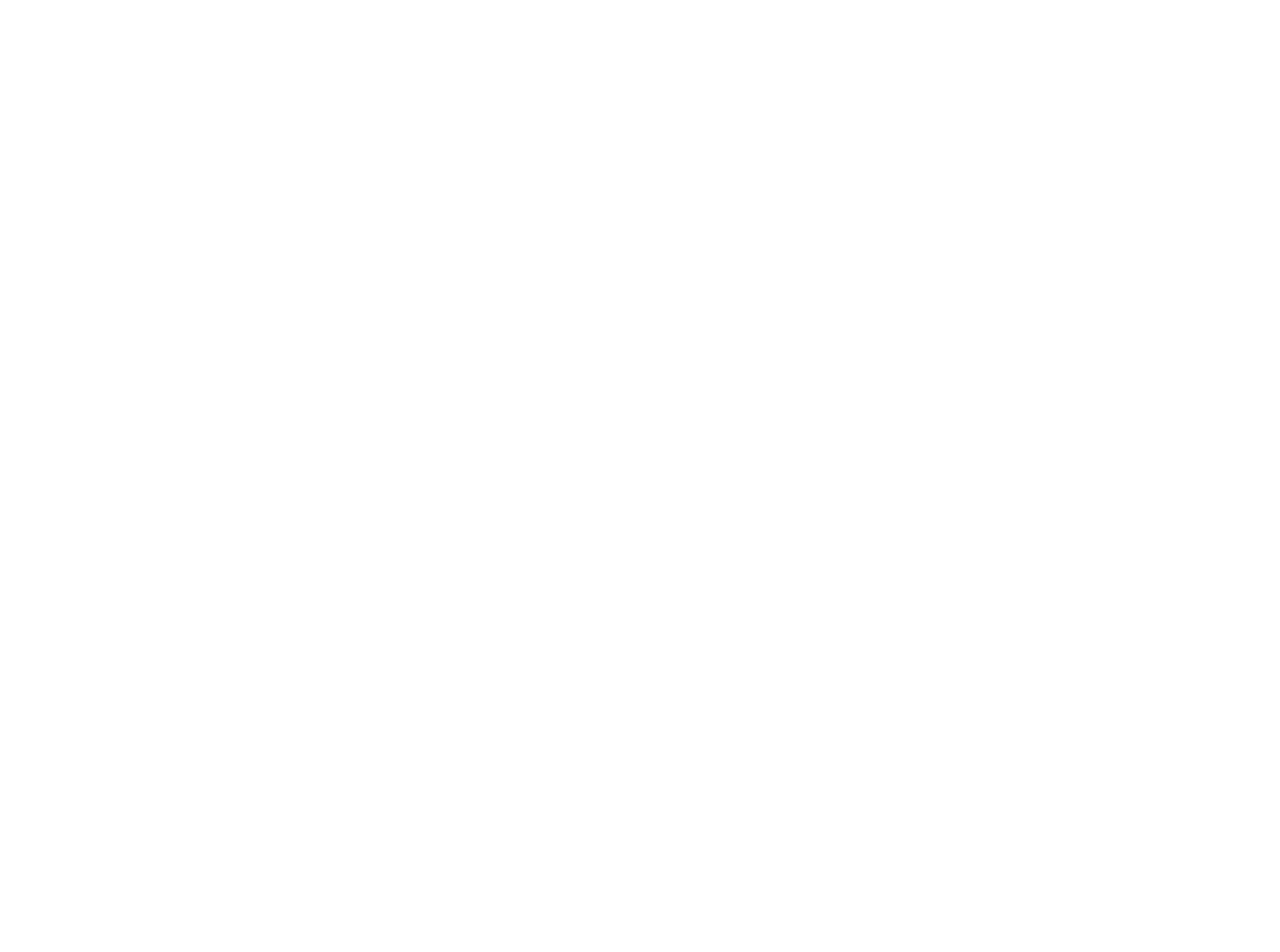
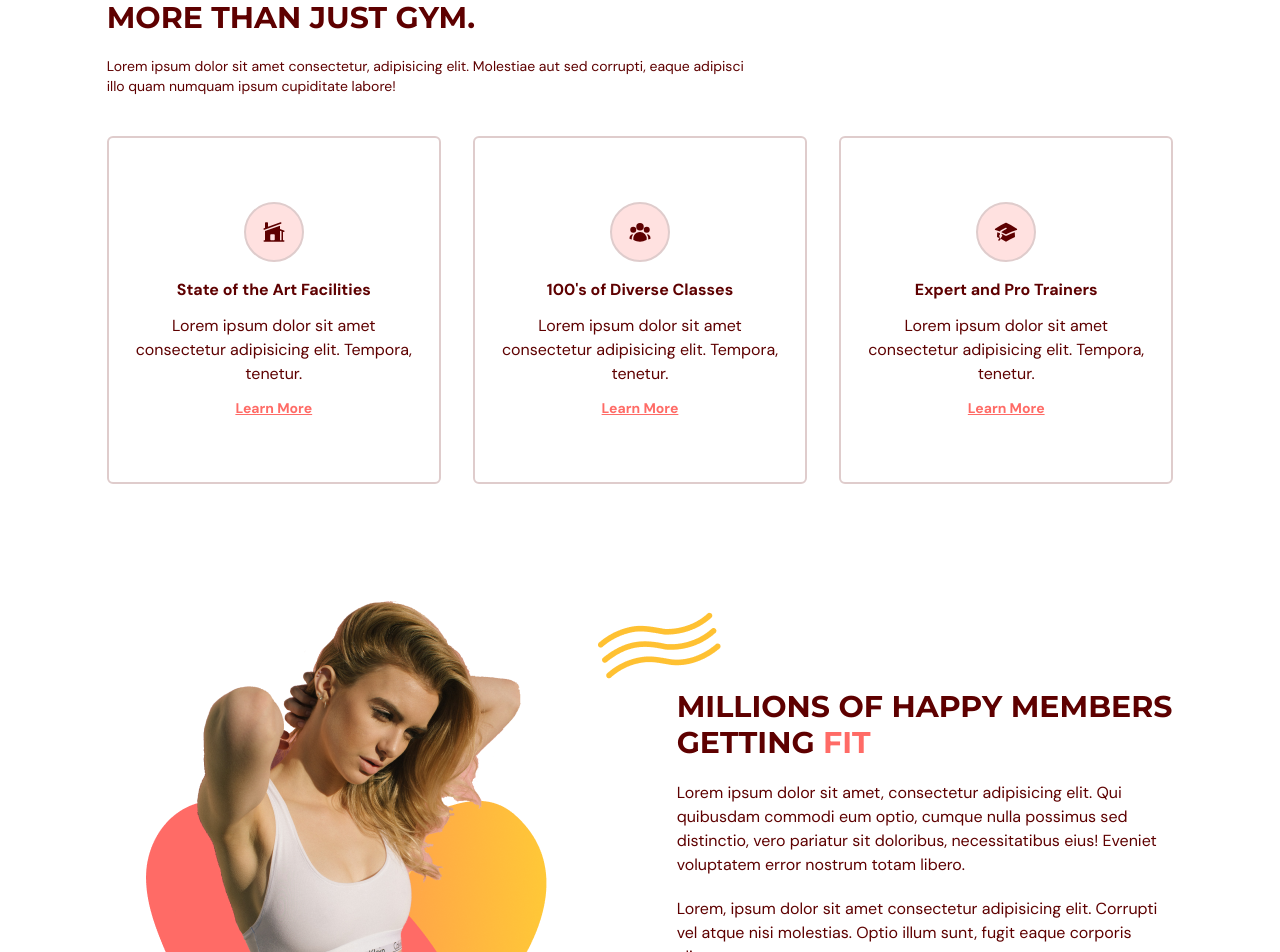
Before and after one commit to Pouish85/Gym-typescript, a React (Vite) app: page / in a window 1280 px wide. Shown: the part 900-1852 px from the top of the page. Before the commit the page ends 800 px from the top, so only its background shows below. Built offline with nearby package versions, Linux system fonts and the light colour scheme.

Commit message:
feat: Benefits page

```diff
--- a/src/App.tsx
+++ b/src/App.tsx
@@ -1,7 +1,9 @@
 import Navbar from "@/scenes/navbar";
 import Home from "@/scenes/home";
+import Benefits from "@/scenes/benefits";
 import { useEffect, useState } from "react";
 import { SelectedPage } from "@/shared/types";
+
 
 
 function App() {
@@ -29,6 +31,7 @@
         selectedPage={selectedPage}
         setSelectedPage={setSelectedPage}/>
       <Home setSelectedPage={setSelectedPage}/>
+      <Benefits setSelectedPage={setSelectedPage}/>
     </div>
   );
 }
--- /dev/null
+++ b/src/scenes/benefits/Benefit.tsx
@@ -0,0 +1,40 @@
+import { SelectedPage } from '@/shared/types';
+import { motion } from 'framer-motion';
+import AnchorLink from 'react-anchor-link-smooth-scroll';
+
+const childVariant = {
+    hidden: { opacity: 0, scale: 0.9},
+    visible: {opacity: 1, scale: 1},
+}
+
+type Props = {
+    icon: JSX.Element;
+    title: string;
+    description: string;
+    setSelectedPage: (value: SelectedPage) => void;
+};
+
+const Benefit = ({ icon, title, description, setSelectedPage}: Props) => {
+  return (
+    <motion.div
+        variants={childVariant}
+        className='mt-5 rounded-md border-2 border-gray-100 px-5 py-16 text-center'>
+        <div className='mb-4 flex justify-center'>
+            <div className='rounded-full border-2 border-gray-100 bg-primary-100 p-4'>
+                {icon}
+            </div>
+        </div>
+        <h4 className='font-bold '>{title}</h4>
+        <p className='my-3'>{description}</p>
+        <AnchorLink
+            className='text-sm font-bold text-primary-500 underline hover:text-secondary-500'
+            onClick={() => setSelectedPage(SelectedPage.ContactUs)}
+            href={`#${SelectedPage.ContactUs}`}
+            >
+                <p>Learn More</p>
+        </AnchorLink>
+    </motion.div>
+  )
+}
+
+export default Benefit
--- /dev/null
+++ b/src/scenes/benefits/index.tsx
@@ -0,0 +1,143 @@
+import ActionButton from "@/shared/ActionButton";
+import HText from "@/shared/HText";
+import { BenefitType, SelectedPage } from "@/shared/types";
+import { HomeModernIcon, UserGroupIcon, AcademicCapIcon } from "@heroicons/react/24/solid";
+import { motion } from "framer-motion";
+import Benefit from "./Benefit";
+import BenefitsPageGraphic from "@/assets/BenefitsPageGraphic.png";
+
+const benefits: Array<BenefitType> = [
+    {
+        icon: <HomeModernIcon className="h-6 w-6" />,
+        title: "State of the Art Facilities",
+        description: "Lorem ipsum dolor sit amet consectetur adipisicing elit. Tempora, tenetur."
+    },
+    {
+        icon: <UserGroupIcon className="h-6 w-6" />,
+        title: "100's of Diverse Classes",
+        description: "Lorem ipsum dolor sit amet consectetur adipisicing elit. Tempora, tenetur."
+    },
+    {
+        icon: <AcademicCapIcon className="h-6 w-6" />,
+        title: "Expert and Pro Trainers",
+        description: "Lorem ipsum dolor sit amet consectetur adipisicing elit. Tempora, tenetur."
+    }
+]
+
+const container = {
+    hidden: {},
+    visible: {
+        transition: { staggerChildren: 0.2 }
+    },
+}
+
+type Props = {
+    setSelectedPage: (value: SelectedPage) => void
+}
+
+const Benefits = ({setSelectedPage}: Props) => {
+  return (
+  <section
+    id="benefits"
+    className="mx-auto min-h-full w-5/6 py-20">
+        <motion.div
+        onViewportEnter={() => setSelectedPage(SelectedPage.Benefits)}
+        >
+            {/* HEADER */}
+            <motion.div
+                className="md:my-5 md:w-3/5"
+                initial="hidden"
+                whileInView="visible"
+                viewport={{ once: true, amount: 0.5}}
+                transition={{ duration: 0.5}}
+                variants={{
+                    hidden: {opacity: 0, x: -50},
+                    visible: {opacity: 1, x: 0}
+                }}
+            >
+                <HText>MORE THAN JUST GYM.</HText>
+                <p className="my-5 text-sm">
+                    Lorem ipsum dolor sit amet consectetur, adipisicing elit. Molestiae aut sed corrupti, eaque adipisci illo quam numquam ipsum cupiditate labore!
+                </p>
+            </motion.div>
+
+            {/* BENEFITS */}
+            <motion.div
+                className="items-center justify-between gap-8 mt-5 md:flex"
+                initial="hidden"
+                whileInView="visible"
+                viewport={{ once: true, amount: 0.5}}
+                variants={container}
+            >
+                {benefits.map((benefit: BenefitType) => (
+                    <Benefit
+                    key={benefit.title}
+                    icon={benefit.icon}
+                    title={benefit.title}
+                    description={benefit.description}
+                    setSelectedPage={setSelectedPage}
+                    />
+                ))}
+            </motion.div>
+
+            {/* GRAPHICS AND DESCRIPTION */}
+            <div className="mt-16 items-center justify-between gap-20 md:mt-28 md:flex">
+                {/* GRAPHIC */}
+                <img
+                    className="mx-auto"
+                    src={BenefitsPageGraphic}
+                    alt="benefits-page-graphic"
+                    />
+
+                {/* DESCRIPTION */}
+                <div>
+                    {/* TITLE */}
+                    <div className="relative">
+                        <div className="before:absolute before:-top-20 before:-left-20 before:z-[1] before:content-abstractwaves">
+                            <motion.div
+                                initial="hidden"
+                                whileInView="visible"
+                                viewport={{ once: true, amount: 0.5}}
+                                transition={{ delay: 0.2, duration: 0.5}}
+                                variants={{
+                                    hidden: {opacity: 0, x: 50},
+                                    visible: {opacity: 1, x: 0}
+                                }}
+                            >
+                                <HText>
+                                    MILLIONS OF HAPPY MEMBERS GETTING{" "}
+                                    <span className="text-primary-500">FIT</span>
+                                </HText>
+                            </motion.div>
+                        </div>
+
+                    </div>
+                    {/* DESCRIPTION */}
+                    <motion.div
+                        initial="hidden"
+                        whileInView="visible"
+                        viewport={{ once: true, amount: 0.5}}
+                        transition={{ duration: 0.5}}
+                        variants={{
+                            hidden: {opacity: 0, x: -50},
+                            visible: {opacity: 1, x: 0}
+                        }}
+                    >
+                        <p className="my-5 ">Lorem ipsum dolor sit amet, consectetur adipisicing elit. Qui quibusdam commodi eum optio, cumque nulla possimus sed distinctio, vero pariatur sit doloribus, necessitatibus eius! Eveniet voluptatem error nostrum totam libero.</p>
+                        <p className="mb-5">Lorem, ipsum dolor sit amet consectetur adipisicing elit. Corrupti vel atque nisi molestias. Optio illum sunt, fugit eaque corporis aliquam.</p>
+                    </motion.div>
+                    {/* BUTTON */}
+                    <div className="relative mt-16">
+                        <div className="before:absolute before:-bottom-20 before:right-40 before:z-[-1] before:content-sparkles">
+                            <ActionButton setSelectedPage={setSelectedPage}>
+                                Join Now
+                            </ActionButton>
+                        </div>
+                    </div>
+                </div>
+            </div>
+        </motion.div>
+  </section>
+)}
+
+export default Benefits
--- /dev/null
+++ b/src/shared/HText.tsx
@@ -0,0 +1,15 @@
+import React from 'react'
+
+type Props = {
+    children: React.ReactNode
+}
+
+const HText = ({ children }: Props) => {
+  return (
+    <h1 className="basis-3/5 font-montserrat text-3xl font-bold">
+      {children}
+    </h1>
+  )
+}
+
+export default HText
--- a/src/shared/types.ts
+++ b/src/shared/types.ts
@@ -4,3 +4,9 @@
     OurClasses = 'ourclasses',
     ContactUs = 'contactus'
   }
+
+export interface BenefitType {
+  icon: JSX.Element;
+  title: string;
+  description: string;
+}
```
